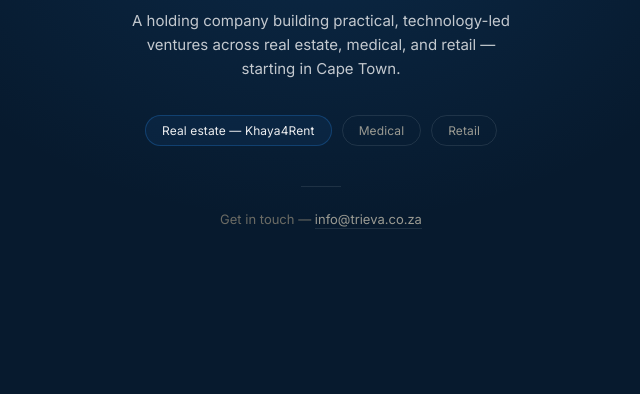
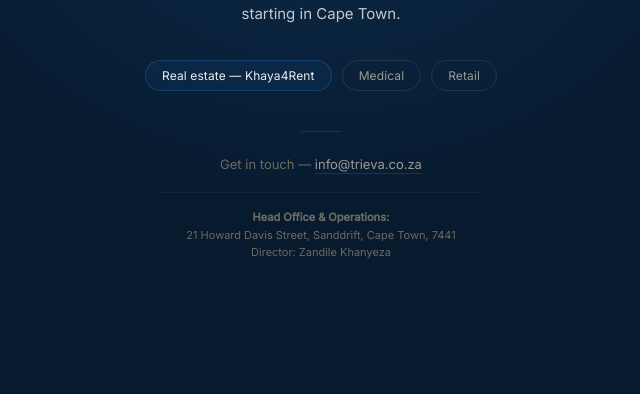
Before and after one commit to oyakhilome-OS/trieva-site, a plain HTML site: page index.html in a window 1280 px wide. Shown: the part 406-800 px from the top of the page, without its empty margins (319-959 px from the left). Drawn offline with Linux system fonts and the light colour scheme.

Commit message:
Update contact information and add operational details
Added operational details section with address and director name.

```diff
--- a/index.html
+++ b/index.html
@@ -36,7 +36,7 @@
     align-items: center;
     justify-content: center;
     padding: 24px;
-    overflow: hidden;
+    overflow-x: hidden;
   }
 
   @media (prefers-reduced-motion: reduce) {
@@ -47,6 +47,7 @@
     width: 100%;
     max-width: 480px;
     text-align: center;
+    padding-bottom: 20px;
   }
 
   .mark-wrap {
@@ -154,6 +155,7 @@
   .contact {
     font-size: 13px;
     color: var(--gray-dim);
+    margin-bottom: 20px;
   }
 
   .contact a {
@@ -167,6 +169,16 @@
   .contact a:hover {
     color: var(--text);
     border-color: var(--gray);
+  }
+
+  .operational-details {
+    font-size: 11px;
+    line-height: 1.6;
+    color: var(--gray-dim);
+    max-width: 320px;
+    margin: 0 auto;
+    border-top: 1px solid rgba(237,238,240,0.05);
+    padding-top: 16px;
   }
 
   @media (max-width: 480px) {
@@ -201,7 +213,13 @@
   <div class="divider" aria-hidden="true"></div>
 
   <div class="contact">
-    Get in touch — <a href="mailto:hello@trieva.co.za">info@trieva.co.za</a>
+    Get in touch — <a href="mailto:info@trieva.co.za">info@trieva.co.za</a>
+  </div>
+
+  <div class="operational-details">
+    <strong>Head Office & Operations:</strong><br>
+    21 Howard Davis Street, Sanddrift, Cape Town, 7441<br>
+    Director: Zandile Khanyeza
   </div>
 </div>
 
```
